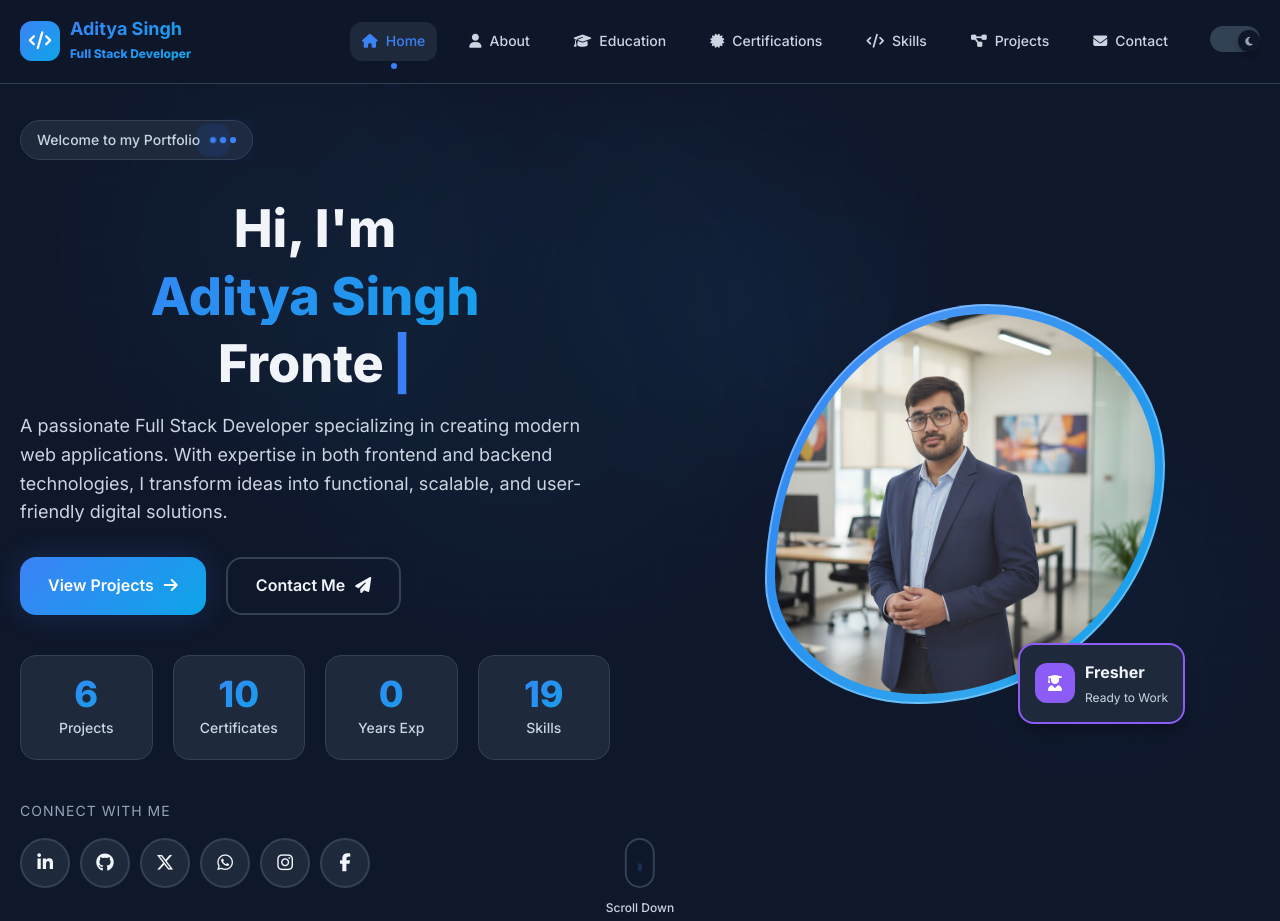
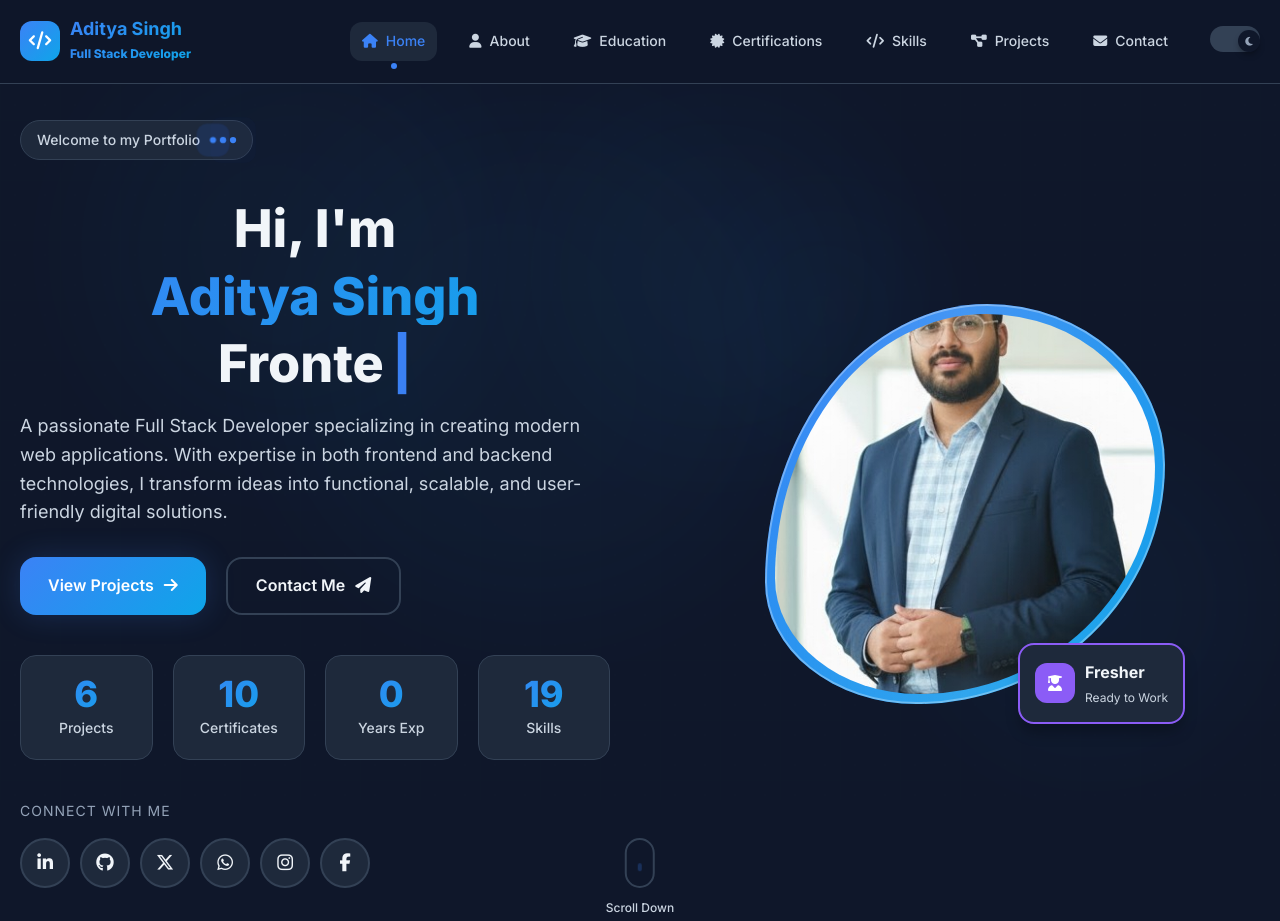
Before and after one commit to Adishiv9494/Portfolio, a plain HTML site: page index.html in a window 1280 px wide. Shown: the top 921 px of the page. Drawn offline with nearby package versions, Linux system fonts and the light colour scheme.

Commit message:
Update index.html

```diff
--- a/index.html
+++ b/index.html
@@ -221,7 +221,7 @@
                 <div class="professional-profile">
                     <div class="profile-frame">
                         <div class="profile-image-wrapper" id="profile-image-wrapper">
-                            <img src="Adi07.jpeg" alt="Aditya Singh" class="profile-image">
+                            <img src="Adi08.jpeg" alt="Aditya Singh" class="profile-image">
                             <div class="profile-overlay">
                                 <div class="overlay-content">
                                     <i class="fas fa-expand"></i>
```
